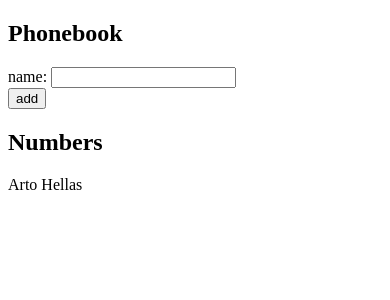
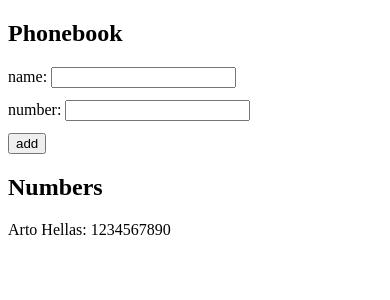
Before and after one commit to GurmanDhami05/fullstackOpenUH, a React (Vite) app in the folder 2/phonebook/: page / in a window 390 px wide. Shown: the top 300 px of the page. Built offline with nearby package versions, Linux system fonts and the light colour scheme.

Commit message:
refactor exercies 2.8 phonebook step 3

```diff
--- a/2/phonebook/src/App.jsx
+++ b/2/phonebook/src/App.jsx
@@ -1,8 +1,11 @@
 import { useState } from "react";
 
 const App = () => {
-  const [persons, setPersons] = useState([{ name: "Arto Hellas", id: "1" }]);
+  const [persons, setPersons] = useState([
+    { name: "Arto Hellas", id: "1", number: "1234567890" },
+  ]);
   const [newName, setNewName] = useState("");
+  const [newNumber, setNewNumber] = useState("");
 
   const handleSubmit = (event) => {
     event.preventDefault();
@@ -14,20 +17,29 @@ const App = () => {
     const personObj = {
       name: newName,
       id: String(persons.length + 1),
+      number: newNumber,
     };
     setPersons(persons.concat(personObj));
     setNewName("");
+    setNewNumber("");
   };
 
   return (
     <div>
       <h2>Phonebook</h2>
       <form onSubmit={handleSubmit}>
-        <div>
+        <div style={{ marginBottom: "12px" }}>
           name:{" "}
           <input
             value={newName}
             onChange={(event) => setNewName(event.target.value)}
+          />
+        </div>
+        <div style={{ marginBottom: "12px" }}>
+          number:{" "}
+          <input
+            value={newNumber}
+            onChange={(event) => setNewNumber(event.target.value)}
           />
         </div>
         <div>
@@ -37,7 +49,10 @@ const App = () => {
       <h2>Numbers</h2>
       <div>
         {persons.map((person) => (
-          <p key={person.id}>{person.name}</p>
+          <p key={person.id}>
+            {person.name}:{"     "}
+            {person.number}
+          </p>
         ))}
       </div>
     </div>
```
